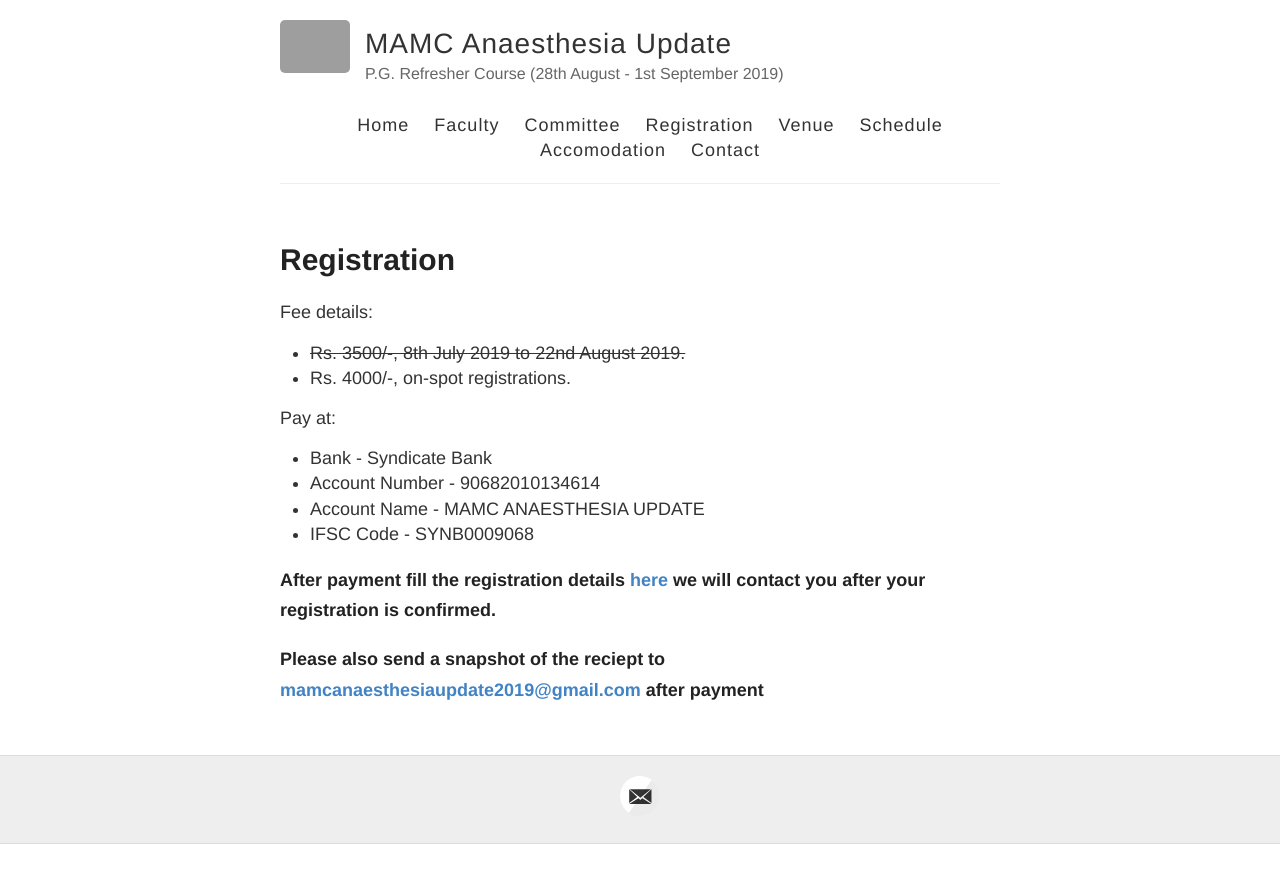
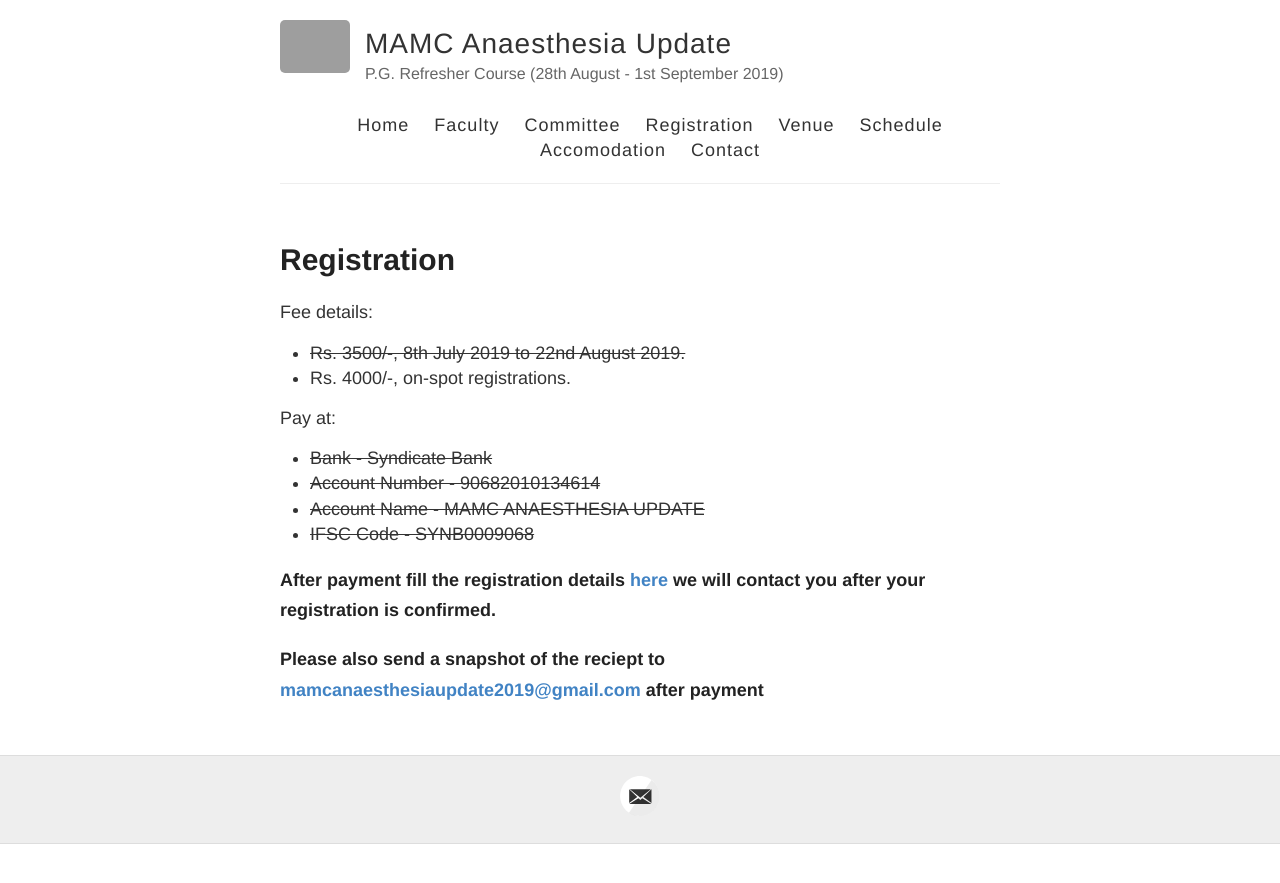
Before and after one commit to mamcanaesthesiaupdate/mamcanaesthesiaupdate.github.io, a Jekyll site: the page built from registration.md, in a window 1280 px wide. Shown: the top 883 px of the page. Built offline with Jekyll 4.4.1, drawn with Linux system fonts in a browser that asks for light colours; grey boxes are pictures that could not be loaded.

```diff
--- a/registration.md
+++ b/registration.md
@@ -9,10 +9,10 @@ Fee details:
 - Rs. 4000/-, on-spot registrations.
 
 Pay at:
-- Bank           - Syndicate Bank
-- Account Number - 90682010134614
-- Account Name   - MAMC ANAESTHESIA UPDATE
-- IFSC Code      - SYNB0009068
+- ~~Bank           - Syndicate Bank~~
+- ~~Account Number - 90682010134614~~
+- ~~Account Name   - MAMC ANAESTHESIA UPDATE~~
+- ~~IFSC Code      - SYNB0009068~~
 
 ##### After payment fill the registration details [here](https://docs.google.com/forms/d/e/1FAIpQLScACQzIlqV5JNsssZbs-p8T8oNE6YjUfxY3ujqVgUpxxXHlug/viewform){:target="_blank"} we will contact you after your registration is confirmed.
 
```
